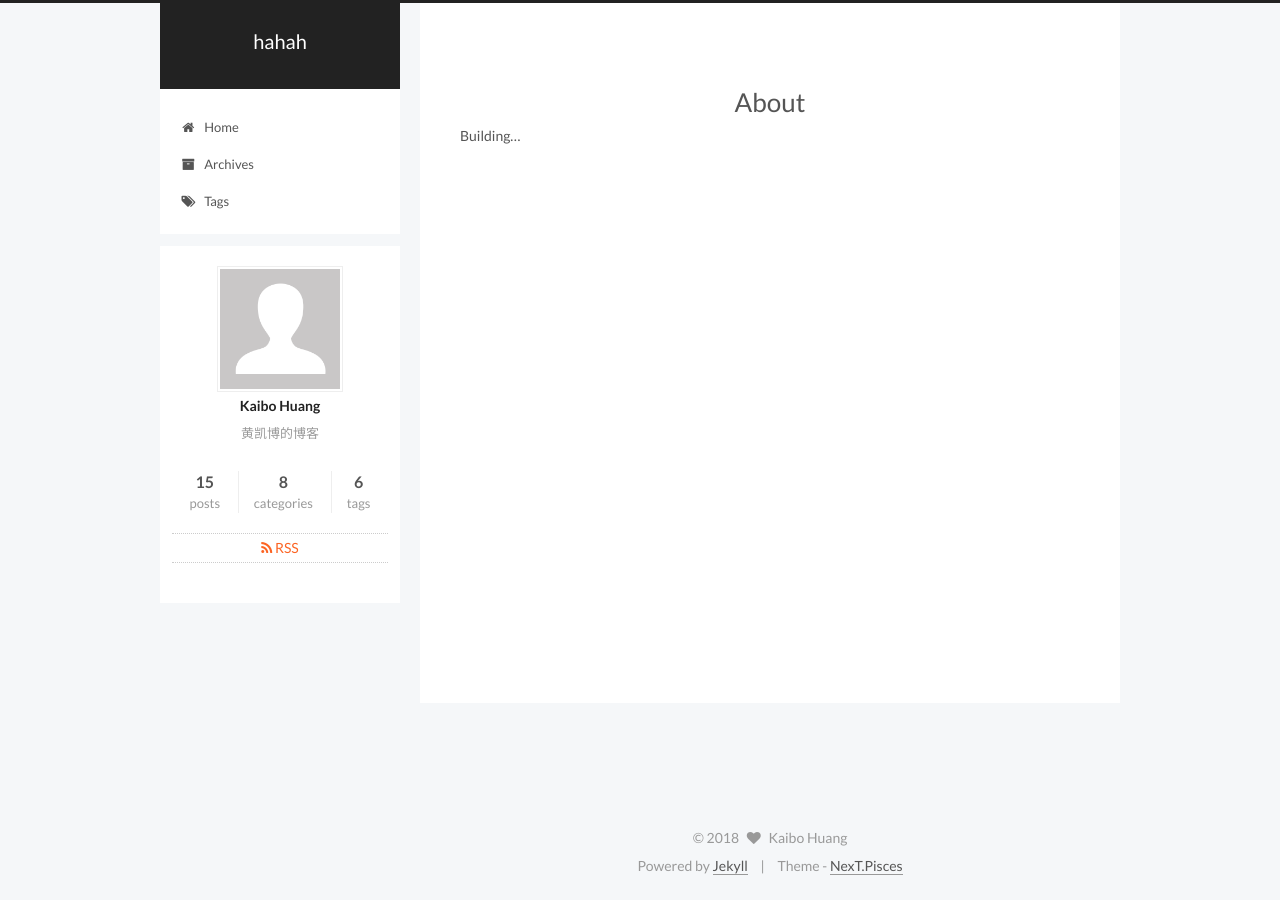
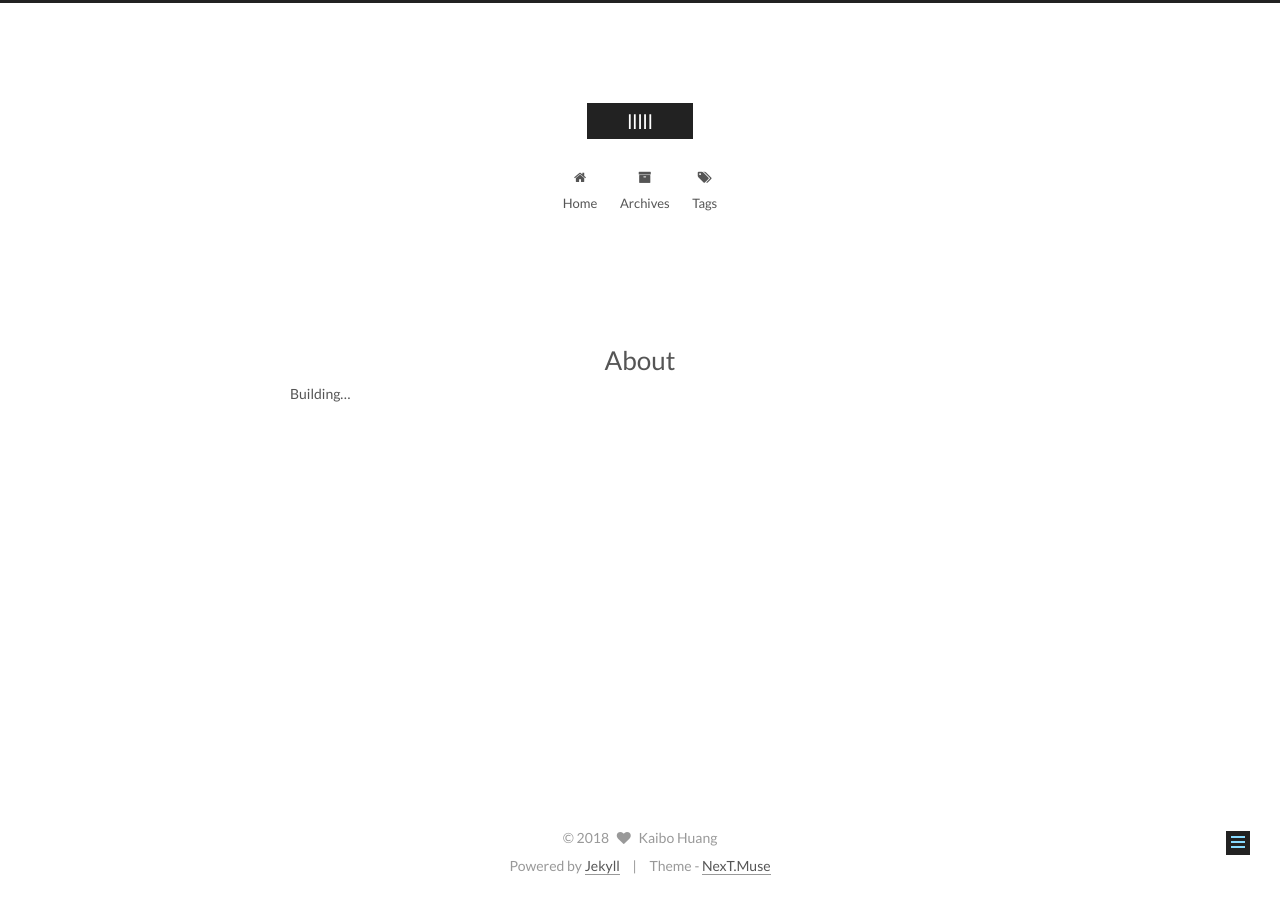
Before and after one commit to huangkaibo/huangkaibo.github.io, a Jekyll site: the page built from about/index.md, in a window 1280 px wide. Built offline with Jekyll 4.4.1, drawn with Linux system fonts in a browser that asks for light colours.

Commit message:
测试主题

```diff
--- a/_config.yml
+++ b/_config.yml
@@ -4,7 +4,7 @@
 # ---------------------------------------------------------------
 
 # Site
-title: hahah
+title: lllll
 subtitle:
 description: 黄凯博的博客
 author: Kaibo Huang
@@ -150,9 +150,9 @@ menu_icons:
 # ---------------------------------------------------------------
 
 # Schemes
-# scheme: Muse
+scheme: Muse
 # scheme: Mist
-scheme: Pisces
+# scheme: Pisces
 
 
 # ---------------------------------------------------------------
```
